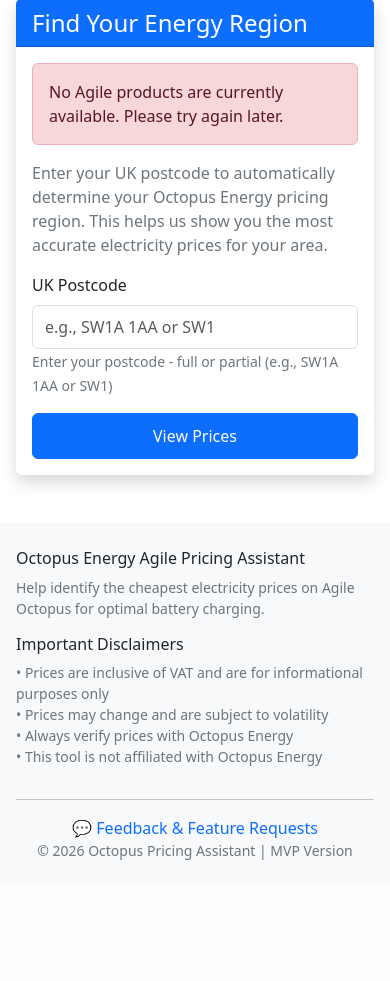
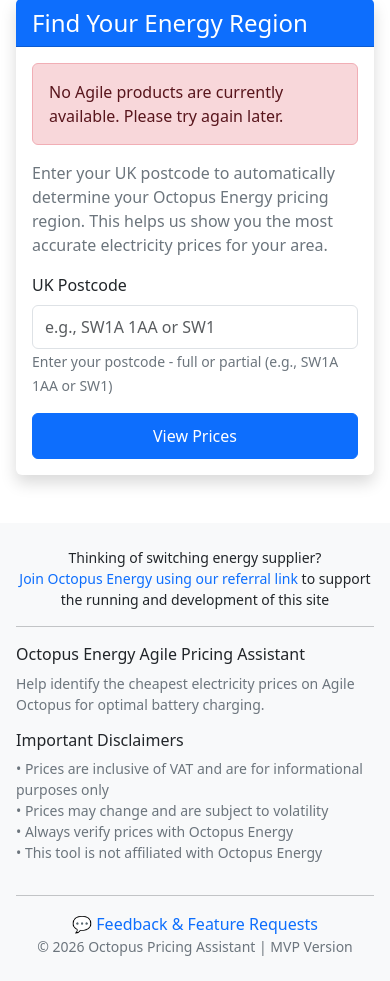
Before and after one commit to parkes-group/octopus, a Flask app: page / in a window 390 px wide. Shown: the part 147-1128 px from the top of the page. Before the commit the page ends 1007 px from the top, so only its background shows below. Run offline with Flask 3, Linux system fonts and the light colour scheme; data that the repository does not hold is empty.

Commit message:
Add Octopus Energy referral link to header and footer
- Add referral URL configuration (configurable via OCTOPUS_REFERRAL_URL env var)
- Add referral link to header navigation (subtle, non-intrusive)
- Add referral call-to-action to footer (transparent wording)
- Update README.md to document referral program purpose
- All links open in new tab with proper security attributes (rel=noopener noreferrer)
- Mobile-friendly and accessible implementation
-  1st Liver version

```diff
--- a/app/__init__.py
+++ b/app/__init__.py
@@ -85,7 +85,7 @@ def create_app(config_class=None):
     @app.context_processor
     def inject_config():
         """Inject configuration values into template context."""
-        from flask import session, url_for
+        from flask import session, url_for, request
         # Check if user has visited prices page before
         has_prices_history = False
         prices_url = None
@@ -99,11 +99,21 @@ def create_app(config_class=None):
                                     duration=state.get('duration'),
                                     capacity=state.get('capacity'))
 
+        # Use dynamic site URL based on current request
+        # This allows localhost for development and production URL for production
+        try:
+            # Use request.url_root which gives us the full URL (e.g., http://localhost:5000/ or https://example.com/)
+            dynamic_site_url = request.url_root.rstrip('/')
+        except RuntimeError:
+            # Not in request context (e.g., during testing), fall back to config
+            dynamic_site_url = app.config.get('SITE_URL', 'https://octopus-pricing.parkes-group.com')
+
         from datetime import datetime
         return {
             'github_feedback_url': app.config.get('GITHUB_FEEDBACK_URL', 'https://github.com/parkes-group/octopus/issues/new/choose'),
+            'octopus_referral_url': app.config.get('OCTOPUS_REFERRAL_URL', 'https://share.octopus.energy/clean-prawn-337'),
             'site_name': app.config.get('SITE_NAME', 'Octopus Energy Agile Pricing Assistant'),
-            'site_url': app.config.get('SITE_URL', 'https://octopus-pricing.parkes-group.com'),
+            'site_url': dynamic_site_url,
             'site_description': app.config.get('SITE_DESCRIPTION', 'Find the cheapest Agile Octopus electricity prices today.'),
             'seo_pages': app.config.get('SEO_PAGES', {}),
             'has_prices_history': has_prices_history,
--- a/app/config.py
+++ b/app/config.py
@@ -13,7 +13,7 @@ class Config:
     SECRET_KEY = os.environ.get('SECRET_KEY') or 'dev-secret-key-change-in-production'
 
     # Cache settings (MVP Required)
-    CACHE_EXPIRY_MINUTES = int(os.environ.get('CACHE_EXPIRY_MINUTES', 5))
+    CACHE_EXPIRY_MINUTES = int(os.environ.get('CACHE_EXPIRY_MINUTES', 15))
 
     # Logging (MVP Required)
     LOG_LEVEL = os.environ.get('LOG_LEVEL', 'INFO')
@@ -28,6 +28,9 @@ class Config:
 
     # GitHub Issues URL for feedback and bug reports
     GITHUB_FEEDBACK_URL = os.environ.get('GITHUB_FEEDBACK_URL', 'https://github.com/parkes-group/octopus/issues/new/choose')
+
+    # Octopus Energy referral link (supports site hosting and development)
+    OCTOPUS_REFERRAL_URL = os.environ.get('OCTOPUS_REFERRAL_URL', 'https://share.octopus.energy/clean-prawn-337')
 
     # SEO Configuration
     SITE_NAME = os.environ.get('SITE_NAME', 'Octopus Energy Agile Pricing Assistant')
@@ -73,9 +76,18 @@ class Config:
     }
 
     @staticmethod
-    def get_regions_url():
-        """Get the URL for fetching regions."""
-        return f"{Config.OCTOPUS_API_BASE_URL}/industry/grid-supply-points/?group_by=region"
+    def get_regions_list():
+        """
+        Get list of all regions from static mapping.
+        No API call required - regions are static.
+
+        Returns:
+            list: List of region dictionaries with 'region' and 'name' keys
+        """
+        return [
+            {'region': code, 'name': name}
+            for code, name in Config.OCTOPUS_REGION_NAMES.items()
+        ]
 
     @staticmethod
     def get_products_url():
--- a/app/templates/components/_footer.html
+++ b/app/templates/components/_footer.html
@@ -1,5 +1,19 @@
 <footer class="bg-light mt-4 py-4">
     <div class="container">
+        <div class="mb-3">
+            <div class="text-center small">
+                    Thinking of switching energy supplier?<br>
+                    <a href="{{ octopus_referral_url }}"
+                       target="_blank"
+                       rel="noopener noreferrer"
+                       class="text-decoration-none"
+                       aria-label="Join Octopus Energy using our referral link">
+                        Join Octopus Energy using our referral link
+                    </a>
+                    to support the running and development of this site
+            </div>
+        </div>
+        <hr>
         <div class="row">
             <div class="col-md-6">
                 <h5>Octopus Energy Agile Pricing Assistant</h5>
@@ -18,6 +32,7 @@
             </div>
         </div>
         <hr>
+
         <div class="text-center">
 
                 <a href="{{ github_feedback_url }}"
--- a/app/templates/components/_header.html
+++ b/app/templates/components/_header.html
@@ -22,6 +22,16 @@
                 <li class="nav-item">
                     <a class="nav-link" href="{{ url_for('main.about') }}">About</a>
                 </li>
+                <li class="nav-item">
+                    <a class="nav-link"
+                       href="{{ octopus_referral_url }}"
+                       target="_blank"
+                       rel="noopener noreferrer"
+                       title="Support this site by joining Octopus Energy via our referral link"
+                       aria-label="Join Octopus Energy - referral link">
+                        Join Octopus Energy
+                    </a>
+                </li>
                 <!-- Post-MVP: Authentication links (commented out for MVP) -->
             </ul>
         </div>
```
Also changed, not shown: README.md.
